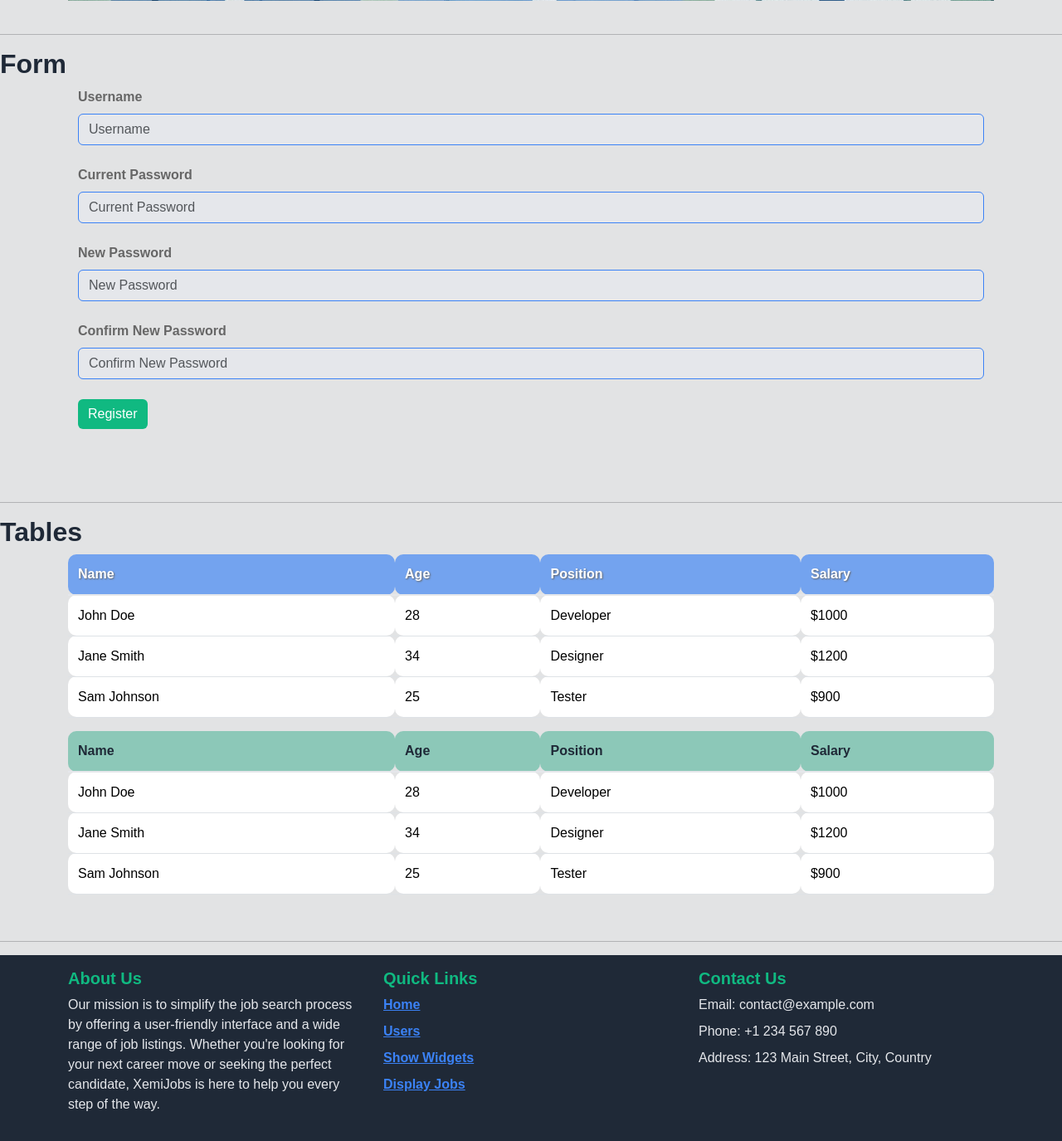
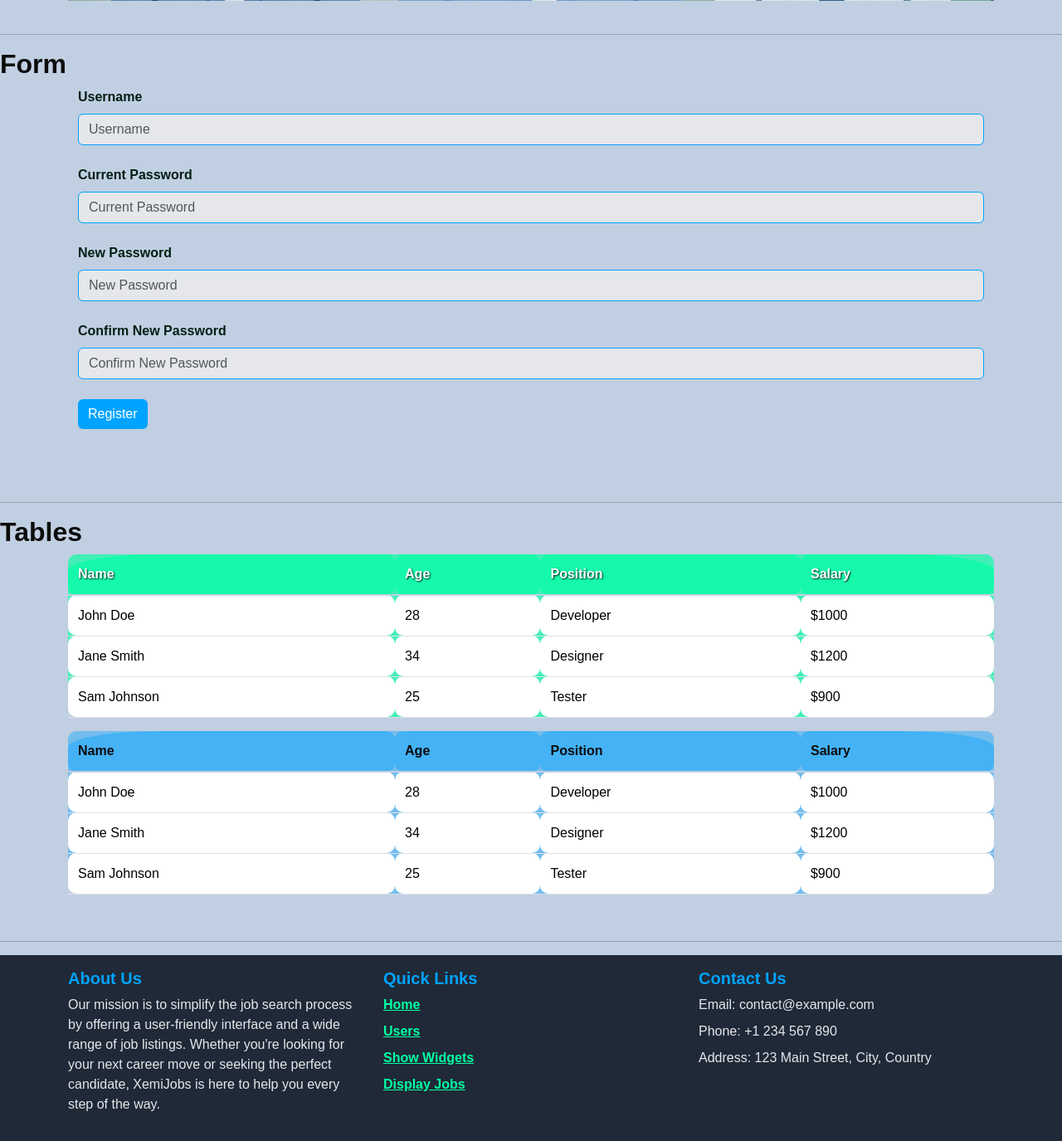
Before and after one commit to Vgarcan/CodeInstitute-proj03-v002, a Flask app: page /widgets/1 in a window 1280 px wide. Shown: the part 1398-2773 px from the top of the page at 83% size. Run offline with Flask 3, Linux system fonts and the light colour scheme; data that the repository does not hold is empty.

Commit message:
UPDATE: new colour theme included

```diff
--- a/xemijobs/static/css/style.css
+++ b/xemijobs/static/css/style.css
@@ -17,42 +17,23 @@
 }
 
 
-/* TRPICAL PALLETE */
+/* NEON BLUE LIGHT */
 
-
-/* :root {
-    --primary-color: #1D3557;
-    --secondary-color: #457B9D;
-    --accent-color: #A8DADC;
-    --background-color: #F1FAEE;
-    --main-text-color: #1D3557;
-    --secondary-text-color: #457B9D;
+:root {
+    --primary-color: #1F2937;
+    --secondary-color: #00FFA3;
+    --accent-color: #00A3FF;
+    --background-color: #c1cfe2;
+    --main-text-color: #0C0C0C;
+    --secondary-text-color: #011f14;
     --white-color: #FFFFFF;
-    --accent-color-transparency: #a8dadc68;
-    --light-gray-color: #E5E5E5;
-    --hover-accent-color: #457B9D;
-    --hover-button-color: #1D3557;
+    --secondary-color-transparency: #00FFA3a8;
+    --accent-color-transparency: #00A3FF68;
+    --light-gray-color: #E5E7EB;
+    --hover-accent-color: #00FFFF;
+    --hover-button-color: #cf8168;
     --white-text-shadow: 1px 1px 2px var(--secondary-text-color);
-} */
-
-
-/* NEON PALLETTE */
-
-
-/* :root {
-    --primary-color: #1A2130;
-    --secondary-color: #83B4FF;
-    --accent-color: #5A72A0;
-    --background-color: #FDFFE2;
-    --main-text-color: #1A2130;
-    --secondary-text-color: #5A72A0;
-    --white-color: #FFFFFF;
-    --accent-color-transparency: #5a72a068;
-    --light-gray-color: #E5E7EB;
-    --hover-accent-color: #3A5F8C;
-    --hover-button-color: #A0C4FF;
-    --white-text-shadow: 1px 1px 2px var(--secondary-text-color);
-} */
+}
 
 body {
     background-color: var(--background-color);
@@ -133,7 +114,7 @@ a:hover {
 
 .form-control {
     background-color: var(--light-gray-color);
-    border: 1px solid var(--secondary-color);
+    border: 1px solid var(--accent-color);
 }
 
 .form-control:focus {
@@ -390,9 +371,9 @@ a:hover {
     width: 100%;
     margin-bottom: 1rem;
     color: var(--main-text-color);
-    /* background-color: var(--accent-color); */
+    background-color: var(--secondary-color-transparency);
     border-collapse: collapse;
-    border-radius: 15%;
+    border-radius: 10%;
 }
 
 .table th,
@@ -403,34 +384,26 @@ a:hover {
     border-radius: 10px;
 }
 
-.table thead {
-    /* border: 1.80px dashed var(--accent-color); */
-}
-
-.table tbody {
-    /* border: 1.80px dashed var(--accent-color); */
-}
-
 .table thead th {
     vertical-align: bottom;
     color: var(--white-color);
     text-shadow: var(--white-text-shadow);
-    border-bottom: 2px solid var(--light-gray-color);
+    border-bottom: 2px solid var(--background-color);
     background-color: var(--secondary-color-transparency);
-}
-
-.table tbody+tbody {
-    border-top: 2px solid var(--light-gray-color);
 }
 
 .table-hover tbody tr:hover {
     color: var(--accent-color);
-    background-color: var(--accent-color-transparency);
+    /* background-color: var(--accent-color-transparency); */
 }
 
 .table th {
     font-weight: bold;
     text-align: left;
+}
+
+.table-green {
+    background-color: var(--accent-color-transparency);
 }
 
 .table-green thead th {
```
